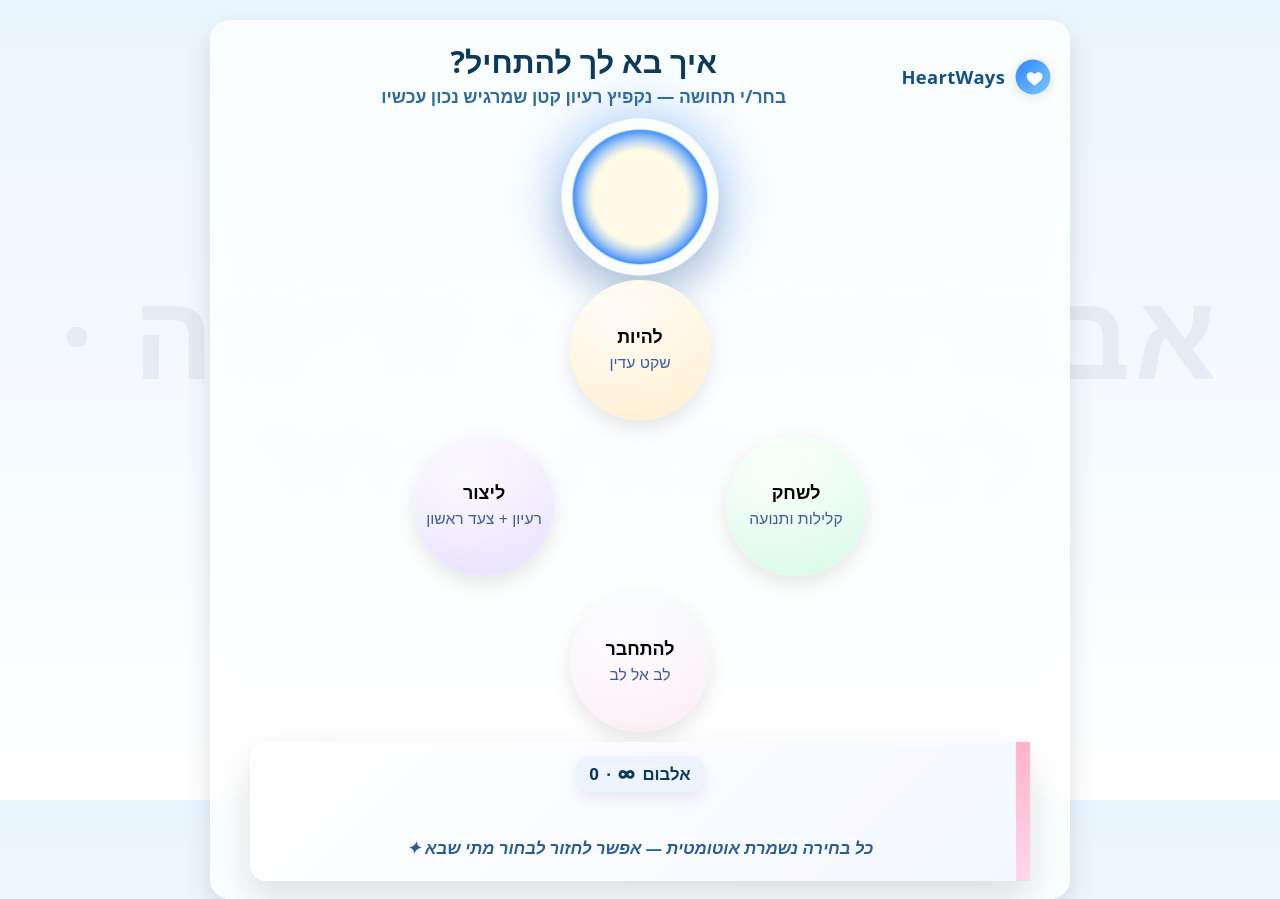
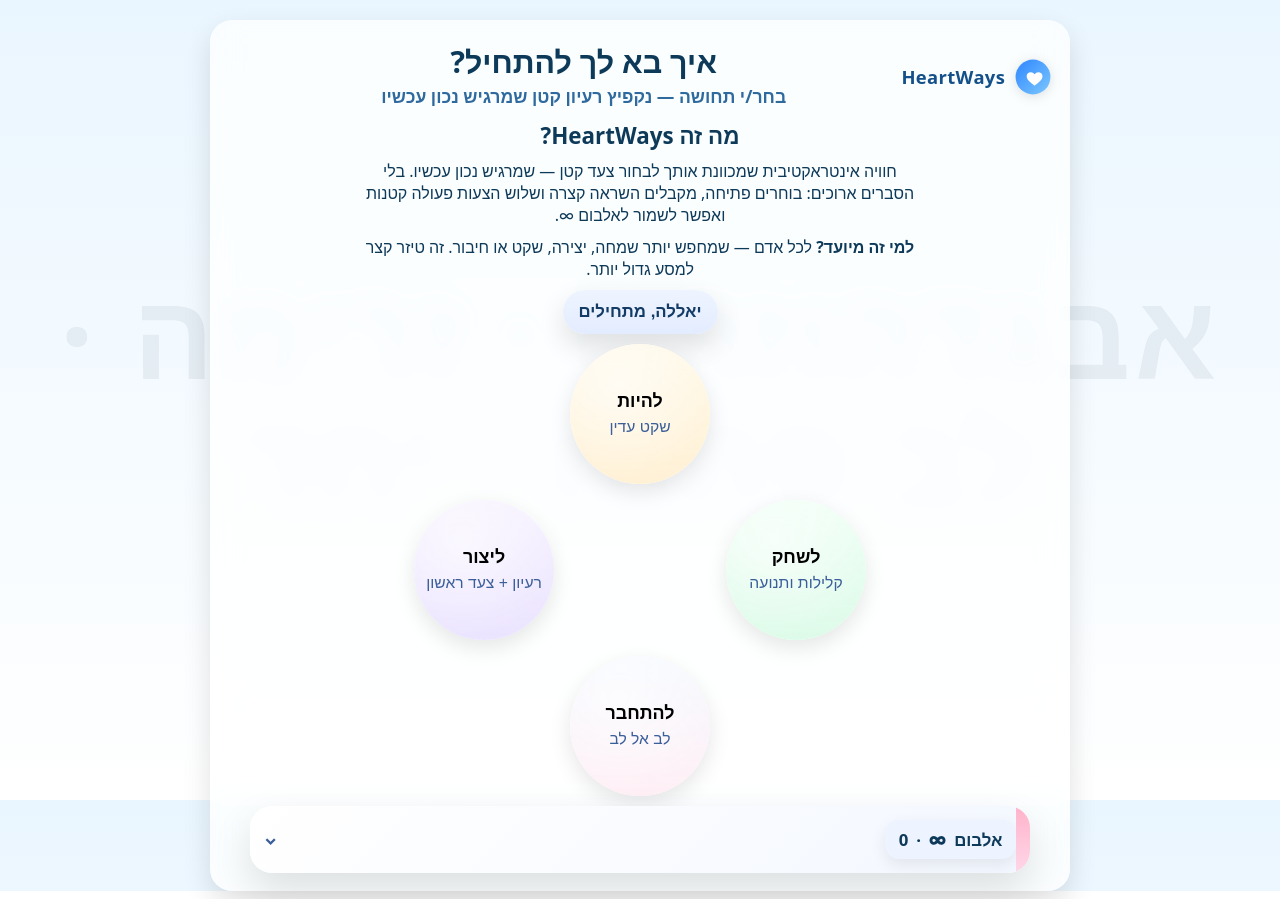
Before and after one commit to azariaorly-HeartWays/HeartWays-Love-Pulse, a plain HTML site: page index.html in a window 1280 px wide. Drawn offline with Linux system fonts and the light colour scheme.

Commit message:
Update index.html

```diff
--- a/index.html
+++ b/index.html
@@ -7,8 +7,9 @@
 <meta name="theme-color" content="#eaf6ff" />
 <style>
   :root{
-    /* רספונסיביות אמיתית */
+    /* רספונסיביות */
     --fs-h1: clamp(1.25rem, 1rem + 1.4vw, 1.9rem);
+    --fs-h2: clamp(1.05rem, .95rem + 1vw, 1.4rem);
     --fs-sub: clamp(.92rem, .84rem + .6vw, 1.1rem);
     --fs-body: clamp(.95rem, .9rem + .35vw, 1.05rem);
     --diam: clamp(96px, 20vw, 140px);
@@ -25,19 +26,15 @@
   }
 
   /* אותיות שקופות בתנועה */
-  .letters{
-    position:fixed; inset:0; display:grid; place-items:center; pointer-events:none;
+  .letters{position:fixed; inset:0; display:grid; place-items:center; pointer-events:none;
     font-weight:900; font-size:15vmin; letter-spacing:.5vmin; opacity:.06; color:#0b2033;
-    animation:drift 26s linear infinite; text-align:center; line-height:1.05;
-  }
+    animation:drift 26s linear infinite; text-align:center; line-height:1.05}
   @keyframes drift{0%,100%{transform:translateY(0)}50%{transform:translateY(-10px)}}
 
-  /* כרטיס זכוכית */
-  .card{
-    position:relative; z-index:1; width:min(96vw, 860px);
+  /* קלף זכוכית */
+  .card{position:relative; z-index:1; width:min(96vw, 860px);
     background:var(--glass); backdrop-filter:blur(14px) saturate(140%);
-    border-radius:20px; padding:clamp(12px,2vw,18px); box-shadow:var(--sh); text-align:center;
-  }
+    border-radius:22px; padding:clamp(12px,2vw,18px); box-shadow:var(--sh); text-align:center}
   @supports not ((backdrop-filter: blur(2px)) or (-webkit-backdrop-filter: blur(2px))){
     .card,.choice,.note,.modal{ background:rgba(255,255,255,.96); }
   }
@@ -47,65 +44,69 @@
   .logo{display:inline-flex;align-items:center;gap:.55rem}
   .logo svg{width:clamp(26px,3vw,38px);height:auto;filter:drop-shadow(0 2px 6px rgba(0,0,0,.12))}
   .logo .w{font-weight:900;letter-spacing:.02em;font-size:clamp(.95rem,.9rem + .5vw,1.15rem);color:#14508a}
-  .ghost{width:clamp(26px,3vw,38px)} /* שמירת סימטריה */
+  .ghost{width:clamp(26px,3vw,38px)}
 
   h1{margin:.2rem 0 .1rem;font-size:var(--fs-h1)}
   .sub{margin:0 0 8px;color:var(--soft);font-weight:700;font-size:var(--fs-sub)}
 
   /* שמש זוהרת */
-  .sun{
-    --a:var(--accent);
-    width:clamp(110px, 13vw, 150px); height:clamp(110px, 13vw, 150px);
+  .sun{--a:var(--accent); width:clamp(110px, 13vw, 150px); height:clamp(110px, 13vw, 150px);
     margin:6px auto 8px; border-radius:50%;
     background:
       radial-gradient(circle at 50% 50%, #fffbe7 0 42%, transparent 62%),
       radial-gradient(circle at 50% 50%, rgba(255,255,255,.55) 0 32%, transparent 60%),
       radial-gradient(circle at 50% 50%, var(--a) 0 60%, transparent 61%);
     box-shadow: 0 18px 36px rgba(0,0,0,.15), 0 0 50px 10px rgba(46,134,255,.3);
-    animation:pulse 3.2s ease-in-out infinite;
-  }
+    animation:pulse 3.2s ease-in-out infinite}
   @keyframes pulse{0%,100%{transform:scale(1)}50%{transform:scale(1.05)}}
 
   /* יהלום 1–2–1 */
-  .grid{
-    display:grid; gap:clamp(10px, 1.8vw, 16px); margin:8px auto; width:fit-content;
+  .grid{display:grid; gap:clamp(10px, 1.8vw, 16px); margin:8px auto; width:fit-content;
     grid-template-columns:repeat(3, var(--diam)); grid-template-rows:repeat(3, var(--diam));
-    grid-template-areas:". a ." "b . c" ". d .";
-  }
+    grid-template-areas:". a ." "b . c" ". d ."}
   .cell{width:var(--diam);height:var(--diam)} .a{grid-area:a}.b{grid-area:b}.c{grid-area:c}.d{grid-area:d}
 
   /* כפתורי בחירה */
-  .choice{
-    position:relative; display:flex; flex-direction:column; align-items:center; justify-content:center;
+  .choice{position:relative; display:flex; flex-direction:column; align-items:center; justify-content:center;
     width:100%; height:100%; border:0; border-radius:999px; cursor:pointer; padding:12px; text-align:center; overflow:hidden;
     background: radial-gradient(circle at 35% 30%, rgba(255,255,255,.82), rgba(255,255,255,.56) 70%),
                 var(--g, rgba(46,107,255,.08));
     backdrop-filter: blur(12px) saturate(140%); box-shadow:0 8px 22px rgba(0,0,0,.1);
-    transition:transform .12s ease;
-  }
+    transition:transform .12s ease}
   .choice:hover{transform:translateY(-1px)} .choice:active{transform:scale(.98)}
   .choice .t{font-weight:900;font-size:clamp(.98rem,.9rem + .35vw,1.12rem)}
   .choice .s{font-size:clamp(.86rem,.82rem + .25vw,.98rem);color:#3b5f9a;margin-top:6px}
-  .choice::after{content:"";position:absolute;inset:auto;width:0;height:0;border-radius:50%;background:rgba(255,255,255,.6);transform:translate(-50%,-50%);opacity:0;transition:width .35s,height .35s,opacity .35s}
+  .choice::after{content:"";position:absolute;inset:auto;width:0;height:0;border-radius:50%;
+    background:rgba(255,255,255,.6);transform:translate(-50%,-50%);opacity:0;transition:width .35s,height .35s,opacity .35s}
   .choice[data-ripple="1"]::after{width:220px;height:220px;opacity:.35}
 
-  /* אלבום ∞ נגיש מהתחלה */
-  .note{
-    margin:10px auto 0; width:min(96%, 780px); padding:clamp(10px,1.5vw,14px);
-    border-radius:16px; background:linear-gradient(135deg,#fff,#f3f7ff); box-shadow:0 18px 40px rgba(0,0,0,.12);
-    text-align:inherit; position:relative;
-  }
+  /* אינטרו (דף פתיחה) */
+  .intro{display:grid;gap:.6rem;place-items:center;margin:4px 0 10px}
+  .intro p{max-width:62ch;margin:0}
+  .cta{border:0;border-radius:999px;padding:12px 16px;background:linear-gradient(180deg,#eef4ff,#e3ecff);
+    font-weight:900;color:#123b66;box-shadow:var(--sh);cursor:pointer;font-size:var(--fs-body)}
+
+  /* אלבום ∞ – מעוגל יותר, מתקפל בלחיצה */
+  .note{margin:10px auto 0; width:min(96%, 780px); padding:clamp(10px,1.5vw,14px);
+    border-radius:22px; background:linear-gradient(135deg,#fff,#f3f7ff);
+    box-shadow:0 18px 40px rgba(0,0,0,.12); text-align:inherit; position:relative; overflow:hidden}
   .note::before{content:"";position:absolute;right:0;top:0;bottom:0;width:14px;background:linear-gradient(180deg,#ffb3ca,#ffd7e8)}
-  .label{display:inline-flex;align-items:center;gap:.45rem;background:#edf3ff;padding:.4rem .75rem;border-radius:12px;font-weight:900;box-shadow:0 6px 16px rgba(0,0,0,.08);font-size:var(--fs-body)}
+  .note-head{display:flex;align-items:center;justify-content:space-between;gap:10px;cursor:pointer}
+  .label{display:inline-flex;align-items:center;gap:.5rem;background:#edf3ff;padding:.5rem .85rem;border-radius:14px;
+    font-weight:900;box-shadow:0 6px 16px rgba(0,0,0,.08);font-size:var(--fs-body)}
   .infty{font-weight:900}
+  .chev{font-weight:900;color:#3b5f9a;transition:transform .25s}
+  .note.open .chev{transform:rotate(180deg)}
+  .note-body{max-height:0;overflow:hidden;transition:max-height .35s ease}
+  .note.open .note-body{max-height:420px}
   .list{margin:8px 0 0; line-height:1.8; font-weight:800; color:#204b82; font-size:var(--fs-body); min-height:1.8em}
-  .muted{color:#2c5c94; font-weight:700; font-style:italic; margin-top:6px; font-size:var(--fs-body)}
+  .muted{color:#2c5c94; font-weight:700; font-style:italic; margin:6px 0 0; font-size:var(--fs-body)}
   .row{display:flex;gap:10px;justify-content:center;margin-top:8px;flex-wrap:wrap}
-  .pill{border:0;border-radius:999px;padding:10px 14px;background:linear-gradient(180deg,#eef4ff,#e3ecff);font-weight:900;color:#123b66;box-shadow:var(--sh);cursor:pointer;font-size:var(--fs-body)}
 
   /* מודאל סיכום */
   .ov{position:fixed; inset:0; background:rgba(10,20,30,.28); display:none; place-items:center; z-index:9999}
-  .modal{background:rgba(255,255,255,.96); backdrop-filter:blur(10px); border-radius:18px; box-shadow:var(--sh); padding:clamp(12px,1.6vw,16px); width:min(94vw, 560px); text-align:center}
+  .modal{background:rgba(255,255,255,.96); backdrop-filter:blur(10px); border-radius:18px; box-shadow:var(--sh);
+    padding:clamp(12px,1.6vw,16px); width:min(94vw, 560px); text-align:center}
   .act{display:grid; gap:8px; margin-top:10px}
   .btn{border:0;border-radius:999px;padding:10px 14px;background:#e9f1ff;font-weight:900;color:#103658;cursor:pointer;font-size:var(--fs-body)}
 </style>
@@ -126,20 +127,32 @@
       <div class="ghost" aria-hidden="true"></div>
     </div>
 
-    <div class="sun" id="sun"></div>
+    <!-- אינטרו (ללא חלון נוסף) -->
+    <section class="intro" id="intro">
+      <h2 style="margin:0;font-size:var(--fs-h2)">מה זה HeartWays?</h2>
+      <p>חוויה אינטראקטיבית שמכוונת אותך לבחור צעד קטן — שמרגיש נכון עכשיו. בלי הסברים ארוכים:
+         בוחרים פתיחה, מקבלים השראה קצרה ושלוש הצעות פעולה קטנות ואפשר לשמור לאלבום ∞.</p>
+      <p><strong>למי זה מיועד?</strong> לכל אדם — שמחפש יותר שמחה, יצירה, שקט או חיבור. זה טיזר קצר למסע גדול יותר.</p>
+      <button class="cta" id="start">יאללה, מתחילים</button>
+    </section>
+
+    <div class="sun" id="sun" hidden></div>
 
     <!-- יהלום 1–2–1 -->
-    <section class="grid" id="grid" aria-label="בחירה ראשונה">
+    <section class="grid" id="grid" aria-label="בחירה ראשונה" hidden>
       <div class="cell a"></div><div class="cell b"></div><div class="cell c"></div><div class="cell d"></div>
     </section>
 
-    <!-- אלבום פתוח תמיד עם רמז -->
+    <!-- אלבום ∞ (מעוגל ומתקפל) -->
     <section class="note" id="album">
-      <span class="label">אלבום <span class="infty">∞</span> · <span id="count">0</span></span>
-      <div class="list" id="list"></div>
-      <div class="muted" id="muted">כל בחירה נשמרת אוטומטית — אפשר לחזור לבחור מתי שבא ✦</div>
-      <div class="row">
-        <button class="pill" id="again" hidden>בחירה נוספת</button>
+      <div class="note-head" id="albumHead">
+        <span class="label">אלבום <span class="infty">∞</span> · <span id="count">0</span></span>
+        <span class="chev">⌄</span>
+      </div>
+      <div class="note-body" id="albumBody">
+        <div class="list" id="list"></div>
+        <div class="muted" id="muted">כל בחירה נשמרת אוטומטית — לחצו על הכותרת לפתיחה/סגירה ✦</div>
+        <div class="row"><button class="cta" id="again" hidden>בחירה נוספת</button></div>
       </div>
     </section>
   </main>
@@ -163,7 +176,7 @@
 (() => {
   const $=s=>document.querySelector(s);
 
-  /* שלבים עם פעולות מותאמות */
+  /* שלבים עם פעולות מותאמות וצבעי רקע */
   const STAGES=[
     {k:'להיות',  sub:'שקט עדין',         from:'#FFF1C9', to:'#FFD991', accent:'#CCA24A',
      acts:['נשימה 4–4–4 (60ש׳)','סריקת גוף קצרה','מתיחה/כתיבה 1 דקה'],
@@ -172,7 +185,7 @@
      acts:['ריקוד 30ש׳ לשיר אחד','חיוך/משחקון קטן','3 תנועות גוף חופשיות'],
      line:n=>`בחרת לשחק — קלילות קטנה מזיזה הרים. צעד ${n}.`},
     {k:'ליצור',  sub:'רעיון + צעד ראשון', from:'#EBDFFF', to:'#CAB7FF', accent:'#8B6CF6',
-     acts:['רעייון אחד למחברת','2 דק׳ צעד ראשון','שיתוף קצר לפידבק'],
+     acts:['רעיון אחד למחברת','2 דק׳ צעד ראשון','שיתוף קצר לפידבק'],
      line:n=>`בחרת ליצור — התחלה טובה היא חצי דרך. צעד ${n}.`},
     {k:'להתחבר', sub:'לב אל לב',          from:'#E7F2FF', to:'#FFD6E6', accent:'#4BA3FF',
      acts:['הודעת לב לאדם אחד','שיחת 5 דק׳','קביעת זמן מפגש'],
@@ -181,13 +194,21 @@
   const rgba=(h,a)=>{const m=h.slice(1),v=parseInt(m,16);return`rgba(${(v>>16)&255},${(v>>8)&255},${v&255},${a})`};
   const setAccent=x=>document.documentElement.style.setProperty('--accent',x);
 
-  /* אלבום (עד 4, בלי איפוס) */
+  /* אלבום (עד 4, רמז מההתחלה) */
   const Store={
-    key:'hw_album_last',
+    key:'hw_album_last2',
     load(){ try { return JSON.parse(localStorage.getItem(this.key)||'[]'); } catch { return []; } },
     save(v){ try { localStorage.setItem(this.key, JSON.stringify(v)); } catch {} },
     push(x){ const l=this.load(); if(l.length<4) l.push(x); this.save(l); return l; }
   };
+
+  /* התחלת אינטרו → מעבר לבחירה */
+  $('#start').addEventListener('click', ()=>{
+    $('#intro').hidden = true;
+    $('#sun').hidden = false;
+    $('#grid').hidden = false;
+    document.querySelector('.note').classList.add('open'); // פותח אלבום ברמז
+  });
 
   /* בונים 4 עיגולים */
   ['a','b','c','d'].forEach((area,i)=>{
@@ -199,7 +220,12 @@
     host.appendChild(b);
   });
 
-  /* בחירה → מודאל סיכום → שמירה */
+  /* פתיחת/סגירת האלבום */
+  $('#albumHead').addEventListener('click', ()=>{
+    $('#album').classList.toggle('open');
+  });
+
+  /* בחירה → מודאל סיכום → שמירה + צביעה */
   let pending=null;
   function onPick(st){
     pending=st; setAccent(st.accent);
@@ -210,7 +236,6 @@
     $('#act1').textContent = st.acts[0];
     $('#act2').textContent = st.acts[1];
     $('#act3').textContent = st.acts[2];
-    // רמז פעולה בלחיצה
     ['act1','act2','act3'].forEach((id,i)=>{
       $('#'+id).onclick = ()=>{ $('#sumLine').textContent = `מעולה — ${st.acts[i]} עכשיו.`; };
     });
@@ -220,29 +245,35 @@
   /* סגירה ושמירה */
   $('#close').onclick=()=>{
     if(!pending) return;
-    const list=Store.push({t:Date.now(), k:pending.k, accent:pending.accent});
-    $('#ov').style.display='none'; renderAlbum(list); pending=null;
+    const entry={t:Date.now(), k:pending.k, accent:pending.accent};
+    const list=Store.push(entry);
+    // צבעי האלבום לפי הבחירה האחרונה
+    $('#album').style.setProperty('--accent', pending.accent);
+    $('#album').style.boxShadow = `0 18px 40px ${rgba(pending.accent,.25)}`;
+    renderAlbum(list);
+    $('#ov').style.display='none';
+    pending=null;
   };
 
   /* אלבום נגיש + עידוד סיום */
   function renderAlbum(list){
     const out=$('#list'), msg=$('#muted'), cnt=$('#count');
     cnt.textContent = String(list.length);
-    out.innerHTML = list.length ? list.map((e,i)=>`${i+1}. ${e.k}`).join(' • ') : '';
+    out.innerHTML = list.length ? list.map((e,i)=>`<span style="color:${e.accent}">${i+1}. ${e.k}</span>`).join(' • ') : '';
     if(list.length===0){
-      msg.textContent = 'כל בחירה נשמרת אוטומטית — אפשר לחזור לבחור מתי שבא ✦';
+      msg.textContent = 'כל בחירה נשמרת אוטומטית — לחצו על הכותרת לפתיחה/סגירה ✦';
       $('#again').hidden = true;
     }else if(list.length<4){
       msg.textContent = 'יפה! את/ה בונה דרך קטנה שעושה הבדל. אפשר לבחור עוד ✦';
       $('#again').hidden = false;
     }else{
-      msg.textContent = 'יפה! הדמו נתן טעם של מסע. עוד קצת — והשער המלא נפתח ✦';
-      $('#again').hidden = false; // עדיין מאפשרים בחירה נוספת/רענון
+      // משפט עידוד וסקרנות לסיום טיזר
+      msg.textContent = 'נגעת בארבעה שערים — הלב כבר זוכר. המשך המסע מתקרב ✦';
+      $('#again').hidden = false;
     }
   }
-  $('#again').onclick=()=>location.reload();
 
-  /* אם היו בחירות קודמות */
+  // אם נכנסו לעמוד עם היסטוריה
   renderAlbum(Store.load());
 })();
 </script>
```
